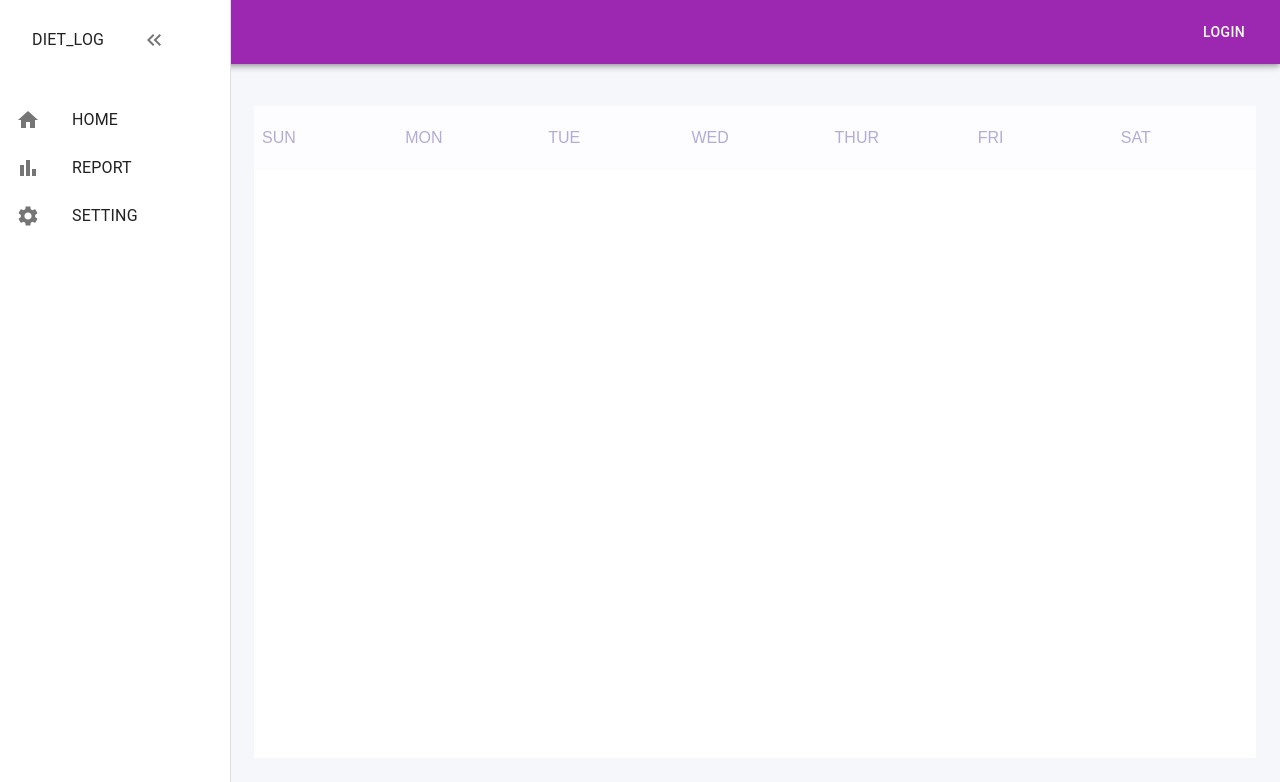
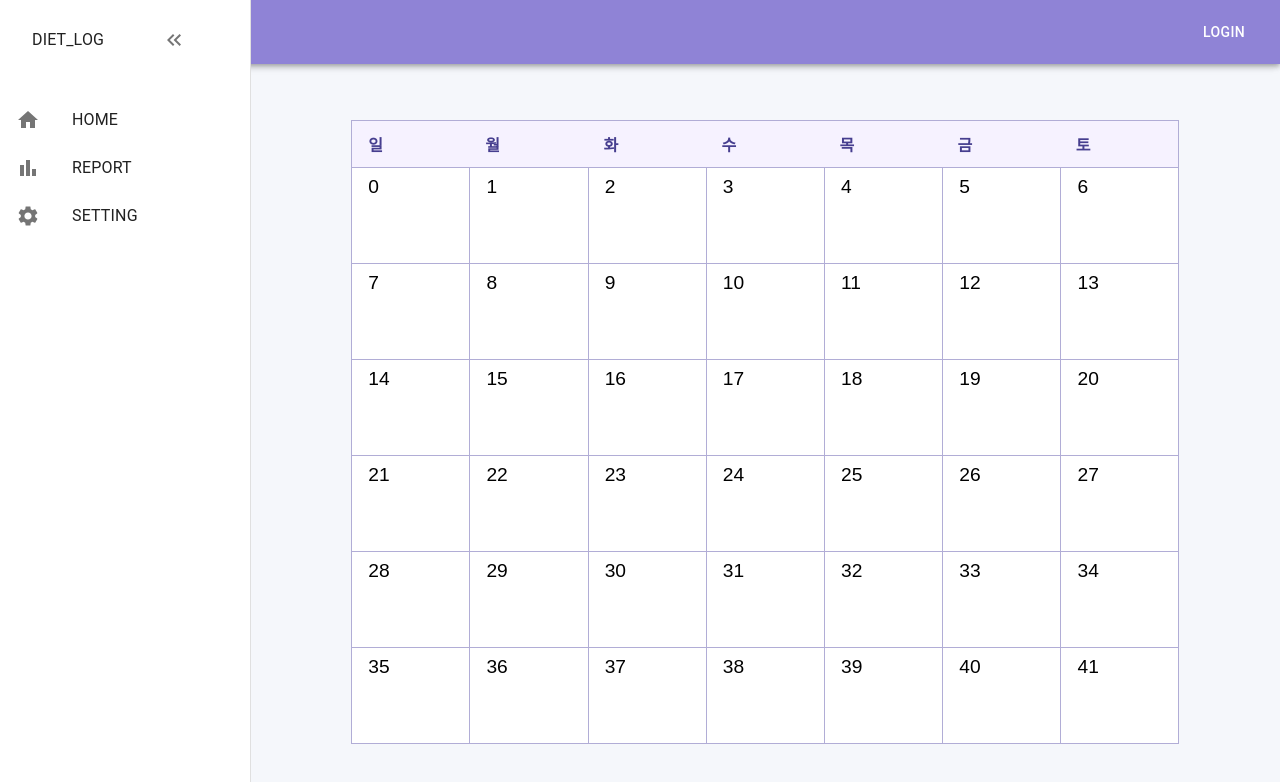
Before and after one commit to hyojinjeong/diet_diary, a React (Create React App) app: page / in a window 1280 px wide. Shown: the top 782 px of the page. Built offline with nearby package versions, Linux system fonts and the light colour scheme.

Commit message:
style: 달력 날짜 부분 스타일 적용

```diff
--- a/src/components/Header/Header.tsx
+++ b/src/components/Header/Header.tsx
@@ -14,7 +14,7 @@ interface HeaderProps {
 const Header = ({ isOpen, toggleSidebar }: HeaderProps) => {
   return (
     <Box sx={{ flexGrow: 1 }}>
-      <AppBar position="fixed" color="secondary">
+      <AppBar position="fixed" sx={{ backgroundColor: "#8F83D6" }}>
         <Toolbar sx={{ display: "flex", justifyContent: "space-between" }}>
           <IconButton
             size="large"
--- a/src/components/Layout/Layout.tsx
+++ b/src/components/Layout/Layout.tsx
@@ -27,7 +27,8 @@ const Layout = (props: Props) => {
             justifyContent: "center",
             flexDirection: "column",
             height: "100%",
-            width: "100%",
+            width: "85%",
+            padding: 0,
           }}
         >
           {props.children}
--- a/src/components/Layout/style.ts
+++ b/src/components/Layout/style.ts
@@ -6,7 +6,7 @@ interface ContentProps {
 
 export const ContentWrapper = styled("div")`
   margin-top: 64px;
-  margin-left: ${(props: ContentProps) => (props.isOpen ? "230px" : 0)};
+  margin-left: ${(props: ContentProps) => (props.isOpen ? "250px" : 0)};
   min-width: 350px;
   height: calc(100vh - 64px);
   transition: margin-left 0.5s;
--- a/src/components/Sidebar/Sidebar.tsx
+++ b/src/components/Sidebar/Sidebar.tsx
@@ -22,9 +22,9 @@ const Sidebar = ({ isOpen, toggleSidebar }: SidebarProps) => {
       anchor={"left"}
       open={isOpen}
       variant={"persistent"}
-      sx={{ width: 230 }}
+      sx={{ width: 250 }}
     >
-      <Box sx={{ width: 230 }} role="presentation">
+      <Box sx={{ width: 250 }} role="presentation">
         <List>
           <ListItem key={"close"}>
             <ListItemButton>
--- a/src/constants/date.ts
+++ b/src/constants/date.ts
@@ -1,3 +1,3 @@
-const DAYS = ["SUN", "MON", "TUE", "WED", "THUR", "FRI", "SAT"];
+const DAYS = ["일", "월", "화", "수", "목", "금", "토"];
 
 export { DAYS };
--- a/src/pages/Calendar/Calendar.tsx
+++ b/src/pages/Calendar/Calendar.tsx
@@ -1,6 +1,6 @@
 import Layout from "../../components/Layout/Layout";
 import { DAYS } from "../../constants/date";
-import { CalendarHeader, Days, Dates } from "./style";
+import { CalendarHeader, Days, DatesGrid, Dates } from "./style";
 
 const Calendar = () => {
   return (
@@ -10,7 +10,13 @@ const Calendar = () => {
           <Days>{day}</Days>
         ))}
       </CalendarHeader>
-      <Dates />
+      <DatesGrid>
+        {Array(42)
+          .fill(0)
+          .map((_, i) => (
+            <Dates>{i}</Dates>
+          ))}
+      </DatesGrid>
     </Layout>
   );
 };
--- a/src/pages/Calendar/style.ts
+++ b/src/pages/Calendar/style.ts
@@ -3,23 +3,42 @@ import styled from "@emotion/styled";
 export const CalendarHeader = styled("div")`
   display: grid;
   grid-template-columns: repeat(7, calc(100% / 7));
-  height: 4rem;
+  height: 3rem;
   width: 100%;
-  // & :first-child {
-  //   border-left: 1px solid black;
-  // }
+  & :first-child {
+    border-left: 1px solid #b1add6;
+  }
+  border-top: 1px solid #b1add6;
+  border-right: 1px solid #b1add6;
+  border-bottom: 1px solid #b1add6;
 `;
 
 export const Days = styled("span")`
   display: flex;
   align-items: center;
-  padding: 0.5rem 0 0.5rem 0.5rem;
-  background-color: #fdfcff;
-  color: #b1add6;
+  padding-left: 1rem;
+  background-color: #f6f2ff;
+  color: #463e8f;
+  font-weight: bold;
+  // border-top: 1px solid #b1add6;
+  // border-right: 1px solid #b1add6;
+  // border-bottom: 1px solid #b1add6;
+`;
+
+export const DatesGrid = styled("div")`
+  display: grid;
+  grid-template-columns: repeat(7, calc(100% / 7));
+  grid-auto-rows: calc(calc(80vh - 64px) / 6);
 `;
 
 export const Dates = styled("div")`
-  width: 100%;
-  height: 80%;
+  border-left: 1px solid #b1add6;
+  border-bottom: 1px solid #b1add6;
   background-color: white;
+  padding-left: 1rem;
+  padding-top: 0.5rem;
+  font-size: 1.2rem;
+  &:nth-child(7n) {
+    border-right: 1px solid #b1add6;
+  }
 `;
```
